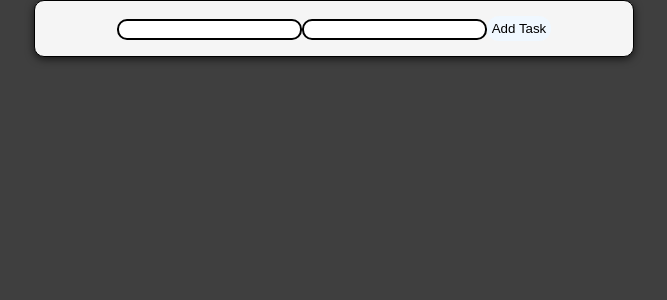
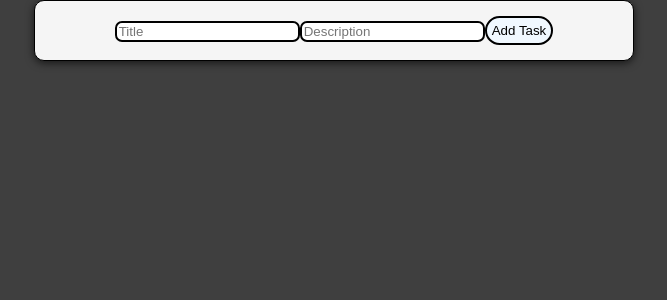
Before and after one commit to vmtuan12/todo, a Vue app: page / in a window 1280 px wide. Shown: the top 300 px of the page, without its empty margins (306-973 px from the left). Built offline with nearby package versions, Linux system fonts and the light colour scheme.

Commit message:
replace input and button by custom components

```diff
--- a/src/components/Todo/TodoList.vue
+++ b/src/components/Todo/TodoList.vue
@@ -42,10 +42,10 @@ import Button from '../UI/Button.vue';
 <template>
     <InputField>
         <template #inputTitle>
-            <Input v-model="title"/>
+            <Input v-model="title" placeHolder="Title"/>
         </template>
         <template #inputDescription>
-            <Input v-model="description"/>
+            <Input v-model="description" placeHolder="Description"/>
         </template>
         <template #button>
             <Button @pressed="addTodo">Add Task</Button>
@@ -56,7 +56,8 @@ import Button from '../UI/Button.vue';
             <template #checked>
                 <input type="checkbox" id="checkbox"/>
             </template>
-            <template #heading>{{ item.title }}</template>
+            <template #heading>Task: {{ item.title }}</template>
+            <template #info>Task description: {{ item.description }}</template>
             <template #button>
                 <Button @pressed="removeTodo(item.id)">Remove todo</Button>
             </template>
@@ -65,23 +66,6 @@ import Button from '../UI/Button.vue';
 </template>
 
 <style scoped>
-    input {
-        border-radius: 10px;
-        border: 2px solid black;
-    }
-    input:focus {
-        background-color: antiquewhite;
-    }
-    button {
-        border-radius: 12px;
-        border: none;
-        background-color: aliceblue;
-        /* 182 */
-        cursor: pointer;
-        padding: 5px;
-    }
-    button:hover {
-        background-color: black;
-        color: aliceblue;
-    }
+
+
 </style>
```
